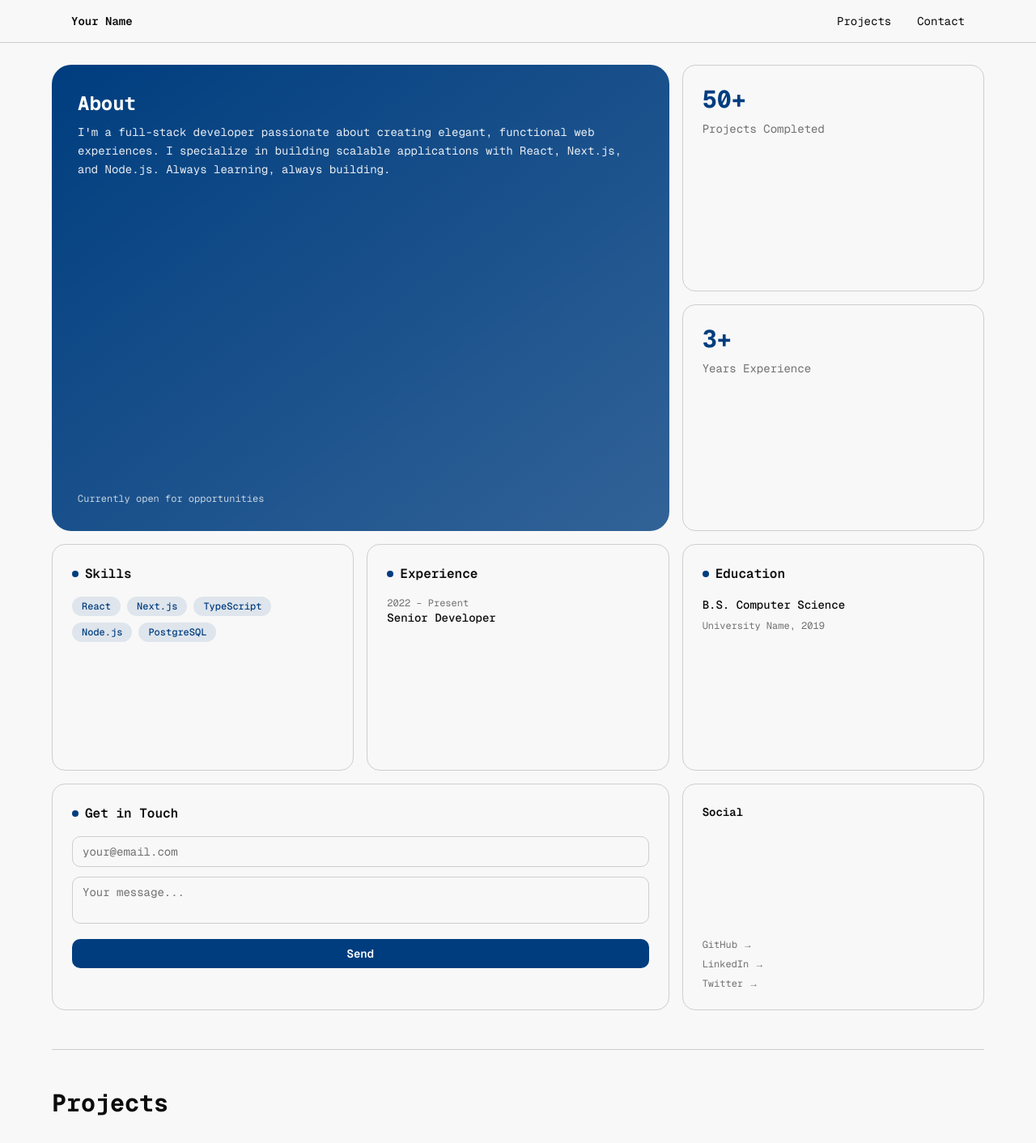
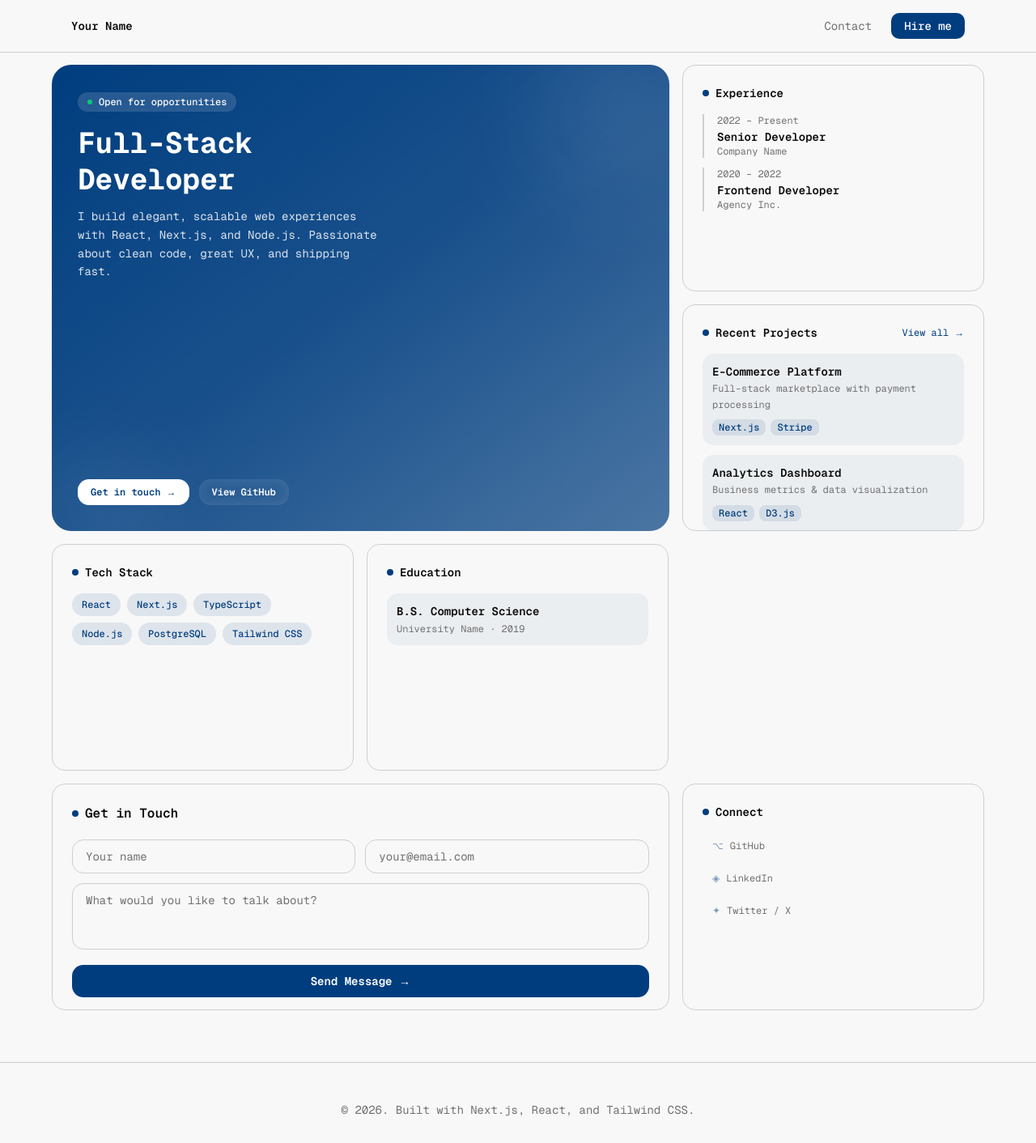
Before and after one commit to danjay718-ai/personal-portfolio, a Next.js app: page / in a window 1280 px wide. Shown: the top 1412 px of the page at 81% size. Built offline with nearby package versions, Linux system fonts and the light colour scheme.

Commit message:
feat: updated portfolio home page, removing project completed card and years of experience card

```diff
--- a/app/globals.css
+++ b/app/globals.css
@@ -123,3 +123,60 @@
     @apply bg-background text-foreground;
   }
 }
+
+/* ── Bento card entrance animation ── */
+@keyframes bento-in {
+  from {
+    opacity: 0;
+    transform: translateY(16px) scale(0.98);
+  }
+  to {
+    opacity: 1;
+    transform: translateY(0) scale(1);
+  }
+}
+
+.bento-card {
+  animation: bento-in 0.45s ease both;
+}
+
+/* Stagger each card slightly */
+.bento-card:nth-child(1) { animation-delay: 0ms; }
+.bento-card:nth-child(2) { animation-delay: 60ms; }
+.bento-card:nth-child(3) { animation-delay: 120ms; }
+.bento-card:nth-child(4) { animation-delay: 180ms; }
+.bento-card:nth-child(5) { animation-delay: 240ms; }
+.bento-card:nth-child(6) { animation-delay: 300ms; }
+.bento-card:nth-child(7) { animation-delay: 360ms; }
+.bento-card:nth-child(8) { animation-delay: 420ms; }
+
+/* ── Skill tag entrance ── */
+@keyframes tag-pop {
+  from {
+    opacity: 0;
+    transform: scale(0.85);
+  }
+  to {
+    opacity: 1;
+    transform: scale(1);
+  }
+}
+
+.skill-tag {
+  animation: tag-pop 0.3s ease both;
+}
+
+/* ── Subtle glow pulse on about card orbs ── */
+@keyframes orb-drift {
+  0%, 100% { transform: translate(0, 0) scale(1); }
+  50%       { transform: translate(6px, -8px) scale(1.08); }
+}
+
+.orb {
+  animation: orb-drift 6s ease-in-out infinite;
+}
+
+.orb:nth-child(2) {
+  animation-delay: 3s;
+  animation-direction: reverse;
+}
--- a/app/page.tsx
+++ b/app/page.tsx
@@ -6,21 +6,26 @@ import { useState } from 'react';
 
 export default function Home() {
   const [submitted, setSubmitted] = useState(false);
-  const [formData, setFormData] = useState({ email: '', message: '' });
+  const [formData, setFormData] = useState({ name: '', email: '', message: '' });
+  const [focused, setFocused] = useState<string | null>(null);
 
   const skills = ['React', 'Next.js', 'TypeScript', 'Node.js', 'PostgreSQL', 'Tailwind CSS'];
 
-  const projects = [
-    { id: 1, title: 'E-Commerce Platform', description: 'Full-stack marketplace with payment processing', tags: ['Next.js', 'PostgreSQL', 'Stripe'] },
-    { id: 2, title: 'Task Management', description: 'Collaborative tool for teams', tags: ['React', 'Firebase'] },
-    { id: 3, title: 'Analytics Dashboard', description: 'Business metrics visualization', tags: ['React', 'D3.js'] },
+  const recentProjects = [
+    { title: 'E-Commerce Platform', description: 'Full-stack marketplace with payment processing', tags: ['Next.js', 'Stripe'] },
+    { title: 'Analytics Dashboard', description: 'Business metrics & data visualization', tags: ['React', 'D3.js'] },
+  ];
+
+  const experience = [
+    { period: '2022 – Present', role: 'Senior Developer', company: 'Company Name' },
+    { period: '2020 – 2022', role: 'Frontend Developer', company: 'Agency Inc.' },
   ];
 
   const handleSubmit = (e: React.FormEvent) => {
     e.preventDefault();
     setSubmitted(true);
-    setFormData({ email: '', message: '' });
-    setTimeout(() => setSubmitted(false), 3000);
+    setFormData({ name: '', email: '', message: '' });
+    setTimeout(() => setSubmitted(false), 4000);
   };
 
   const handleChange = (e: React.ChangeEvent<HTMLInputElement | HTMLTextAreaElement>) => {
@@ -34,48 +39,117 @@ export default function Home() {
 
       <div className="pt-20 pb-16 px-6">
         <div className="max-w-6xl mx-auto">
+
           {/* Bento Grid */}
           <div className="grid grid-cols-1 md:grid-cols-3 gap-4 auto-rows-[280px]">
 
-            {/* About Card - Large, spanning 2 columns */}
-            <div className="md:col-span-2 md:row-span-2 bg-gradient-to-br from-primary to-primary/80 rounded-3xl p-8 text-primary-foreground flex flex-col justify-between hover:shadow-lg transition-all duration-300">
-              <div>
-                <h2 className="text-2xl font-bold mb-2">About</h2>
-                <p className="text-sm opacity-90 leading-relaxed">
-                  I&apos;m a full-stack developer passionate about creating elegant, functional web experiences. I specialize in building scalable applications with React, Next.js, and Node.js. Always learning, always building.
+            {/* About Card - Large, spans 2 cols × 2 rows */}
+            <div className="bento-card md:col-span-2 md:row-span-2 bg-gradient-to-br from-primary via-primary/90 to-primary/70 rounded-3xl p-8 text-primary-foreground flex flex-col justify-between group overflow-hidden relative">
+              {/* Ambient glow orb */}
+              <div className="orb absolute -top-10 -right-10 w-48 h-48 bg-white/10 rounded-full blur-3xl group-hover:scale-150 transition-transform duration-700" />
+              <div className="orb absolute -bottom-16 -left-8 w-40 h-40 bg-white/5 rounded-full blur-2xl group-hover:scale-125 transition-transform duration-700 delay-100" />
+
+              <div className="relative z-10">
+                <div className="inline-flex items-center gap-2 px-3 py-1 bg-white/15 rounded-full text-xs font-medium mb-4 backdrop-blur-sm">
+                  <span className="w-1.5 h-1.5 bg-green-400 rounded-full animate-pulse" />
+                  Open for opportunities
+                </div>
+                <h1 className="text-4xl font-bold mb-3 leading-tight">
+                  Full-Stack<br />Developer
+                </h1>
+                <p className="text-sm opacity-85 leading-relaxed max-w-sm">
+                  I build elegant, scalable web experiences with React, Next.js, and Node.js.
+                  Passionate about clean code, great UX, and shipping fast.
                 </p>
               </div>
-              <div className="space-y-2">
-                <p className="text-xs opacity-75">Currently open for opportunities</p>
+
+              <div className="relative z-10 flex items-end justify-between">
+                <div className="flex gap-3">
+                  <a
+                    href="#contact"
+                    className="px-4 py-2 bg-white text-primary rounded-xl text-xs font-semibold hover:bg-white/90 transition-all hover:shadow-lg hover:-translate-y-0.5"
+                  >
+                    Get in touch →
+                  </a>
+                  <a
+                    href="#"
+                    className="px-4 py-2 bg-white/15 text-primary-foreground rounded-xl text-xs font-semibold hover:bg-white/25 transition-all backdrop-blur-sm hover:-translate-y-0.5"
+                  >
+                    View GitHub
+                  </a>
+                </div>
               </div>
             </div>
 
-            {/* Stats Cards */}
-            <div className="bg-card border border-border rounded-2xl p-6 hover:border-primary/50 hover:shadow-md transition-all duration-200 flex flex-col justify-between">
-              <div>
-                <p className="text-3xl font-bold text-primary">50+</p>
-                <p className="text-sm text-muted-foreground mt-2">Projects Completed</p>
+            {/* Experience Card */}
+            <div className="bento-card bg-card border border-border rounded-2xl p-6 hover:border-primary/40 hover:shadow-md transition-all duration-300 flex flex-col group">
+              <h3 className="font-semibold text-foreground mb-4 flex items-center gap-2 text-sm">
+                <span className="w-2 h-2 bg-primary rounded-full" />
+                Experience
+              </h3>
+              <div className="space-y-3 flex-1">
+                {experience.map((job, i) => (
+                  <div
+                    key={i}
+                    className="relative pl-4 border-l-2 border-border group-hover:border-primary/30 transition-colors duration-300"
+                  >
+                    <p className="text-xs text-muted-foreground">{job.period}</p>
+                    <p className="text-sm font-semibold text-foreground mt-0.5">{job.role}</p>
+                    <p className="text-xs text-muted-foreground">{job.company}</p>
+                  </div>
+                ))}
               </div>
             </div>
 
-            <div className="bg-card border border-border rounded-2xl p-6 hover:border-primary/50 hover:shadow-md transition-all duration-200 flex flex-col justify-between">
-              <div>
-                <p className="text-3xl font-bold text-primary">3+</p>
-                <p className="text-sm text-muted-foreground mt-2">Years Experience</p>
+            {/* Recent Projects Card */}
+            <div className="bento-card bg-card border border-border rounded-2xl p-6 hover:border-primary/40 hover:shadow-md transition-all duration-300 flex flex-col group">
+              <div className="flex items-center justify-between mb-4">
+                <h3 className="font-semibold text-foreground flex items-center gap-2 text-sm">
+                  <span className="w-2 h-2 bg-primary rounded-full" />
+                  Recent Projects
+                </h3>
+                <a
+                  href="#"
+                  className="text-xs text-primary hover:underline underline-offset-2 transition-all"
+                >
+                  View all →
+                </a>
+              </div>
+              <div className="space-y-3 flex-1">
+                {recentProjects.map((project, i) => (
+                  <a
+                    key={i}
+                    href="#"
+                    className="block p-3 rounded-xl bg-primary/5 hover:bg-primary/10 transition-colors duration-200 group/proj"
+                  >
+                    <p className="text-sm font-semibold text-foreground group-hover/proj:text-primary transition-colors">
+                      {project.title}
+                    </p>
+                    <p className="text-xs text-muted-foreground mt-0.5 leading-relaxed">{project.description}</p>
+                    <div className="flex gap-1.5 mt-2 flex-wrap">
+                      {project.tags.map(tag => (
+                        <span key={tag} className="px-2 py-0.5 bg-primary/10 text-primary rounded-md text-xs font-medium">
+                          {tag}
+                        </span>
+                      ))}
+                    </div>
+                  </a>
+                ))}
               </div>
             </div>
 
             {/* Skills Card */}
-            <div className="bg-card border border-border rounded-2xl p-6 hover:border-primary/50 hover:shadow-md transition-all duration-200">
-              <h3 className="font-semibold text-foreground mb-4 flex items-center gap-2">
-                <span className="w-2 h-2 bg-primary rounded-full"></span>
-                Skills
+            <div className="bento-card bg-card border border-border rounded-2xl p-6 hover:border-primary/40 hover:shadow-md transition-all duration-300 group">
+              <h3 className="font-semibold text-foreground mb-4 flex items-center gap-2 text-sm">
+                <span className="w-2 h-2 bg-primary rounded-full" />
+                Tech Stack
               </h3>
               <div className="flex flex-wrap gap-2">
-                {skills.slice(0, 5).map((skill) => (
+                {skills.map((skill, i) => (
                   <span
                     key={skill}
-                    className="px-3 py-1 bg-primary/10 text-primary rounded-full text-xs font-medium hover:bg-primary/20 transition-colors cursor-default"
+                    style={{ animationDelay: `${i * 60}ms` }}
+                    className="skill-tag px-3 py-1.5 bg-primary/10 text-primary rounded-xl text-xs font-medium hover:bg-primary hover:text-primary-foreground transition-all duration-200 cursor-default hover:scale-105 hover:shadow-sm"
                   >
                     {skill}
                   </span>
@@ -83,107 +157,125 @@ export default function Home() {
               </div>
             </div>
 
-            {/* Experience Card */}
-            <div className="bg-card border border-border rounded-2xl p-6 hover:border-primary/50 hover:shadow-md transition-all duration-200">
-              <h3 className="font-semibold text-foreground mb-4 flex items-center gap-2">
-                <span className="w-2 h-2 bg-primary rounded-full"></span>
-                Experience
+            {/* Education Card */}
+            <div className="bento-card bg-card border border-border rounded-2xl p-6 hover:border-primary/40 hover:shadow-md transition-all duration-300 group cursor-default">
+              <h3 className="font-semibold text-foreground mb-4 flex items-center gap-2 text-sm">
+                <span className="w-2 h-2 bg-primary rounded-full" />
+                Education
               </h3>
               <div className="space-y-3 text-sm">
-                <div>
-                  <p className="text-xs text-muted-foreground">2022 – Present</p>
-                  <p className="font-medium text-foreground">Senior Developer</p>
+                <div className="p-3 rounded-xl bg-primary/5 group-hover:bg-primary/10 transition-colors">
+                  <p className="font-semibold text-foreground">B.S. Computer Science</p>
+                  <p className="text-xs text-muted-foreground mt-1">University Name · 2019</p>
                 </div>
               </div>
             </div>
 
-            {/* Education Card */}
-            <div className="bg-card border border-border rounded-2xl p-6 hover:border-primary/50 hover:shadow-md transition-all duration-200">
-              <h3 className="font-semibold text-foreground mb-4 flex items-center gap-2">
-                <span className="w-2 h-2 bg-primary rounded-full"></span>
-                Education
+            {/* Contact / Get in Touch - spans 2 cols */}
+            <div id="contact" className="bento-card md:col-span-2 bg-card border border-border rounded-2xl p-6 hover:border-primary/40 hover:shadow-md transition-all duration-300">
+              <h3 className="font-semibold text-foreground mb-5 flex items-center gap-2">
+                <span className="w-2 h-2 bg-primary rounded-full" />
+                Get in Touch
               </h3>
-              <div className="space-y-2 text-sm">
-                <p className="font-medium text-foreground">B.S. Computer Science</p>
-                <p className="text-xs text-muted-foreground">University Name, 2019</p>
+              {submitted ? (
+                <div className="h-full flex items-center justify-center">
+                  <div className="text-center space-y-2">
+                    <div className="w-12 h-12 bg-primary/10 rounded-full flex items-center justify-center mx-auto">
+                      <svg className="w-6 h-6 text-primary" fill="none" stroke="currentColor" viewBox="0 0 24 24">
+                        <path strokeLinecap="round" strokeLinejoin="round" strokeWidth={2} d="M5 13l4 4L19 7" />
+                      </svg>
+                    </div>
+                    <p className="text-sm font-semibold text-foreground">Message sent!</p>
+                    <p className="text-xs text-muted-foreground">I&apos;ll get back to you soon.</p>
+                  </div>
+                </div>
+              ) : (
+                <form onSubmit={handleSubmit} className="space-y-3">
+                  <div className="grid grid-cols-1 sm:grid-cols-2 gap-3">
+                    <div className="relative">
+                      <input
+                        type="text"
+                        id="name"
+                        name="name"
+                        value={formData.name}
+                        onChange={handleChange}
+                        onFocus={() => setFocused('name')}
+                        onBlur={() => setFocused(null)}
+                        required
+                        className={`w-full px-4 py-2.5 bg-background border rounded-xl text-sm text-foreground placeholder-muted-foreground focus:outline-none transition-all duration-200 ${
+                          focused === 'name' ? 'border-primary ring-2 ring-primary/20' : 'border-border'
+                        }`}
+                        placeholder="Your name"
+                      />
+                    </div>
+                    <div className="relative">
+                      <input
+                        type="email"
+                        id="email"
+                        name="email"
+                        value={formData.email}
+                        onChange={handleChange}
+                        onFocus={() => setFocused('email')}
+                        onBlur={() => setFocused(null)}
+                        required
+                        className={`w-full px-4 py-2.5 bg-background border rounded-xl text-sm text-foreground placeholder-muted-foreground focus:outline-none transition-all duration-200 ${
+                          focused === 'email' ? 'border-primary ring-2 ring-primary/20' : 'border-border'
+                        }`}
+                        placeholder="your@email.com"
+                      />
+                    </div>
+                  </div>
+                  <textarea
+                    id="message"
+                    name="message"
+                    value={formData.message}
+                    onChange={handleChange}
+                    onFocus={() => setFocused('message')}
+                    onBlur={() => setFocused(null)}
+                    required
+                    rows={3}
+                    className={`w-full px-4 py-2.5 bg-background border rounded-xl text-sm text-foreground placeholder-muted-foreground focus:outline-none transition-all duration-200 resize-none ${
+                      focused === 'message' ? 'border-primary ring-2 ring-primary/20' : 'border-border'
+                    }`}
+                    placeholder="What would you like to talk about?"
+                  />
+                  <button
+                    type="submit"
+                    className="w-full px-4 py-2.5 bg-primary text-primary-foreground rounded-xl font-semibold hover:bg-primary/90 hover:shadow-md hover:-translate-y-0.5 active:translate-y-0 transition-all text-sm"
+                  >
+                    Send Message →
+                  </button>
+                </form>
+              )}
+            </div>
+
+            {/* Social Links Card */}
+            <div className="bento-card bg-card border border-border rounded-2xl p-6 hover:border-primary/40 hover:shadow-md transition-all duration-300 flex flex-col justify-between group">
+              <h3 className="font-semibold text-foreground mb-4 text-sm flex items-center gap-2">
+                <span className="w-2 h-2 bg-primary rounded-full" />
+                Connect
+              </h3>
+              <div className="space-y-2 flex-1">
+                {[
+                  { label: 'GitHub', href: '#', icon: '⌥' },
+                  { label: 'LinkedIn', href: '#', icon: '◈' },
+                  { label: 'Twitter / X', href: '#', icon: '✦' },
+                ].map(({ label, href, icon }) => (
+                  <a
+                    key={label}
+                    href={href}
+                    className="flex items-center justify-between px-3 py-2 rounded-xl text-xs text-muted-foreground hover:text-primary hover:bg-primary/5 transition-all duration-200 group/link"
+                  >
+                    <span className="flex items-center gap-2">
+                      <span className="text-primary/50 group-hover/link:text-primary transition-colors">{icon}</span>
+                      {label}
+                    </span>
+                    <span className="opacity-0 group-hover/link:opacity-100 transition-opacity">→</span>
+                  </a>
+                ))}
               </div>
             </div>
 
-            {/* Contact Form - Spanning 2 columns */}
-            <form onSubmit={handleSubmit} className="md:col-span-2 bg-card border border-border rounded-2xl p-6 hover:border-primary/50 hover:shadow-md transition-all duration-200">
-              <h3 className="font-semibold text-foreground mb-4 flex items-center gap-2">
-                <span className="w-2 h-2 bg-primary rounded-full"></span>
-                Get in Touch
-              </h3>
-              <div className="space-y-3">
-                <input
-                  type="email"
-                  name="email"
-                  value={formData.email}
-                  onChange={handleChange}
-                  required
-                  className="w-full px-3 py-2 border border-border rounded-lg text-sm text-foreground placeholder-muted-foreground focus:outline-none focus:ring-2 focus:ring-primary/50"
-                  placeholder="your@email.com"
-                />
-                <textarea
-                  name="message"
-                  value={formData.message}
-                  onChange={handleChange}
-                  required
-                  rows={2}
-                  className="w-full px-3 py-2 border border-border rounded-lg text-sm text-foreground placeholder-muted-foreground focus:outline-none focus:ring-2 focus:ring-primary/50 resize-none"
-                  placeholder="Your message..."
-                />
-                <button
-                  type="submit"
-                  className="w-full px-4 py-2 bg-primary text-primary-foreground rounded-lg font-semibold hover:bg-primary/90 hover:shadow-md transition-all text-sm"
-                >
-                  Send
-                </button>
-                {submitted && (
-                  <p className="text-primary text-xs font-medium">✓ Message received!</p>
-                )}
-              </div>
-            </form>
-
-            {/* Social Links Card */}
-            <div className="bg-card border border-border rounded-2xl p-6 hover:border-primary/50 hover:shadow-md transition-all duration-200 flex flex-col justify-between">
-              <h3 className="font-semibold text-foreground mb-4 text-sm">Social</h3>
-              <div className="space-y-2">
-                <a href="#" className="block text-xs text-muted-foreground hover:text-primary transition-colors">GitHub →</a>
-                <a href="#" className="block text-xs text-muted-foreground hover:text-primary transition-colors">LinkedIn →</a>
-                <a href="#" className="block text-xs text-muted-foreground hover:text-primary transition-colors">Twitter →</a>
-              </div>
-            </div>
-          </div>
-
-          {/* Projects Section */}
-          <div id="projects" className="mt-12 pt-12 border-t border-border">
-            <h2 className="text-3xl font-bold text-foreground mb-8">Projects</h2>
-
-            <div className="grid grid-cols-1 md:grid-cols-2 gap-4">
-              {projects.map((project) => (
-                <a
-                  key={project.id}
-                  href="#"
-                  className="group p-6 border border-border rounded-2xl hover:border-primary/50 hover:bg-primary/5 hover:shadow-md transition-all duration-200"
-                >
-                  <h3 className="font-semibold text-foreground group-hover:text-primary transition-colors mb-2">
-                    {project.title}
-                  </h3>
-                  <p className="text-sm text-muted-foreground mb-4">
-                    {project.description}
-                  </p>
-                  <div className="flex gap-2 flex-wrap">
-                    {project.tags.map((tag) => (
-                      <span key={tag} className="px-2 py-1 bg-primary/10 text-primary rounded text-xs font-medium">
-                        {tag}
-                      </span>
-                    ))}
-                  </div>
-                </a>
-              ))}
-            </div>
           </div>
         </div>
       </div>
--- a/components/navbar.tsx
+++ b/components/navbar.tsx
@@ -10,12 +10,15 @@ export function Navbar() {
           Your Name
         </Link>
 
-        <div className="flex items-center gap-8">
-          <a href="#projects" className="text-sm text-foreground hover:text-primary transition-colors">
-            Projects
+        <div className="flex items-center gap-6">
+          <a href="#contact" className="text-sm text-muted-foreground hover:text-foreground transition-colors">
+            Contact
           </a>
-          <a href="#contact" className="text-sm text-foreground hover:text-primary transition-colors">
-            Contact
+          <a
+            href="#contact"
+            className="px-4 py-1.5 bg-primary text-primary-foreground text-sm font-medium rounded-lg hover:bg-primary/90 hover:shadow-md hover:-translate-y-0.5 transition-all duration-200"
+          >
+            Hire me
           </a>
         </div>
       </div>
```
